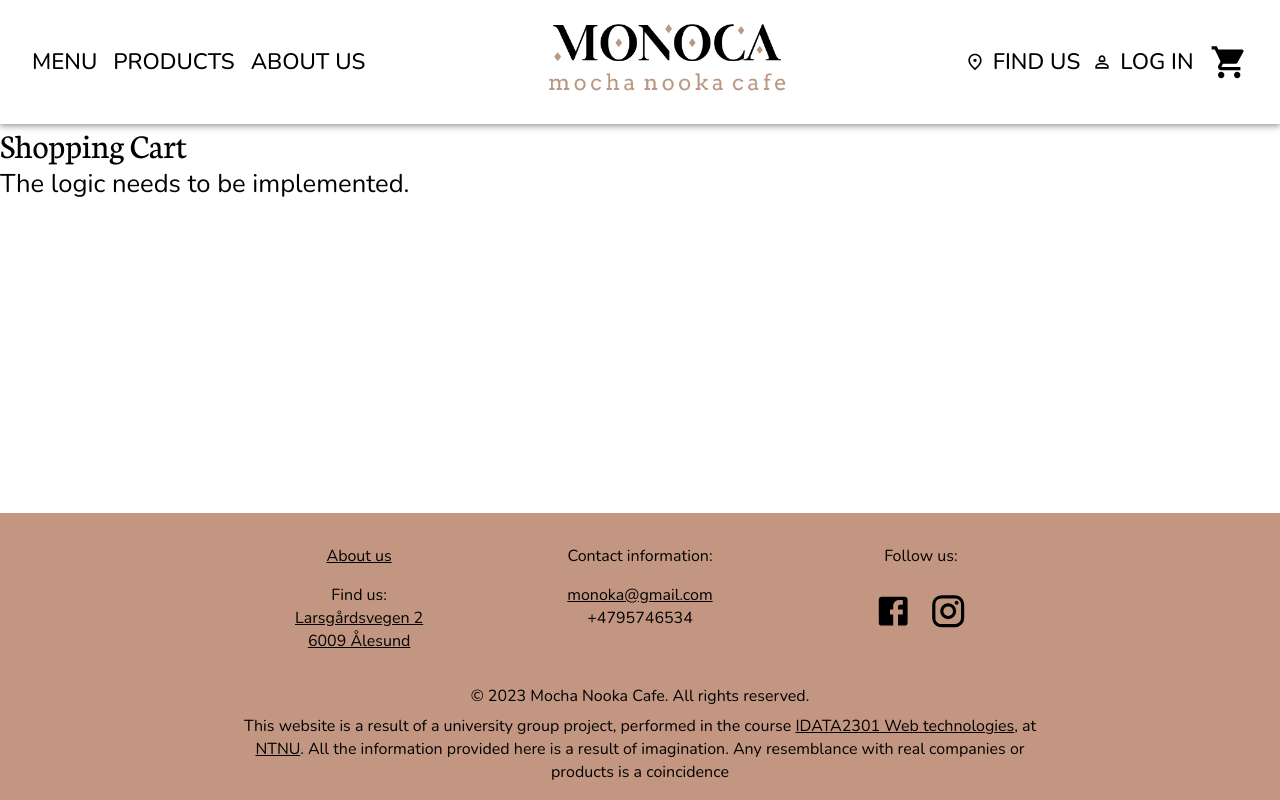
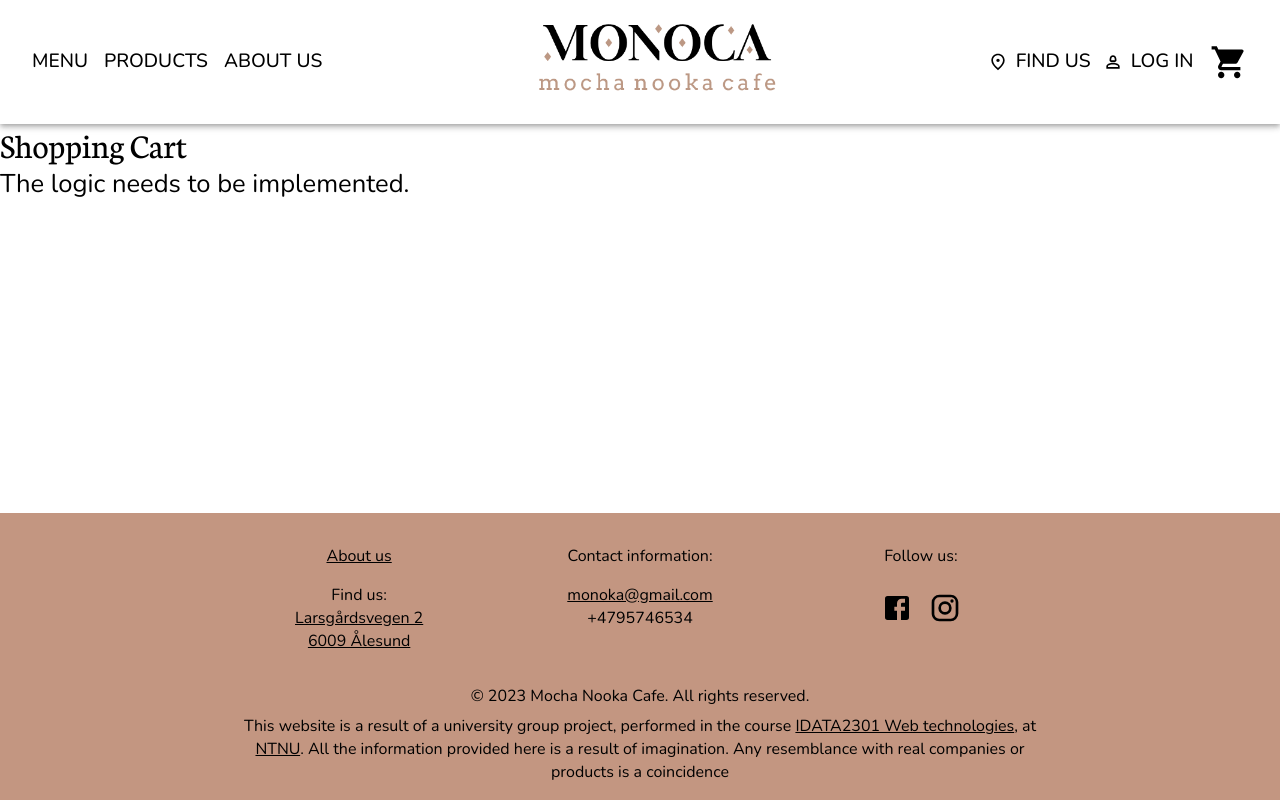
Before and after one commit to ivannakolesnyk/ivannakolesnyk.github.io, a React (Create React App) app in the folder webshop-frontend/: page /shoppingcart in a window 1280 px wide. Built offline with nearby package versions, Linux system fonts and the light colour scheme.

Commit message:
more size tweaking

```diff
--- a/webshop-frontend/src/components/Footer.jsx
+++ b/webshop-frontend/src/components/Footer.jsx
@@ -65,7 +65,7 @@ const Footer = () => {
             rel="noreferrer"
             aria-label="Facebook"
           >
-            <FacebookIcon fontSize="medium" />
+            <FacebookIcon fontSize="small" />
           </IconButton>
           <IconButton
             href="https://www.instagram.com/"
@@ -73,7 +73,7 @@ const Footer = () => {
             rel="noreferrer"
             aria-label="Instagram"
           >
-            <InstagramIcon fontSize="medium" />
+            <InstagramIcon fontSize="small" />
           </IconButton>
         </Typography>
       </Grid>
--- a/webshop-frontend/src/theme.js
+++ b/webshop-frontend/src/theme.js
@@ -78,12 +78,12 @@ export const theme = createTheme({
       },
     },
     button: {
-      fontSize: "1.4rem",
+      fontSize: "1.2rem",
       "& a": {
         color: "#000",
         textDecoration: "underline",
         fontFamily: "Nunito, sans-serif",
-        fontSize: "1.4rem",
+        fontSize: "1.2rem",
       },
       "& a:visited": {
         color: "#000",
```
